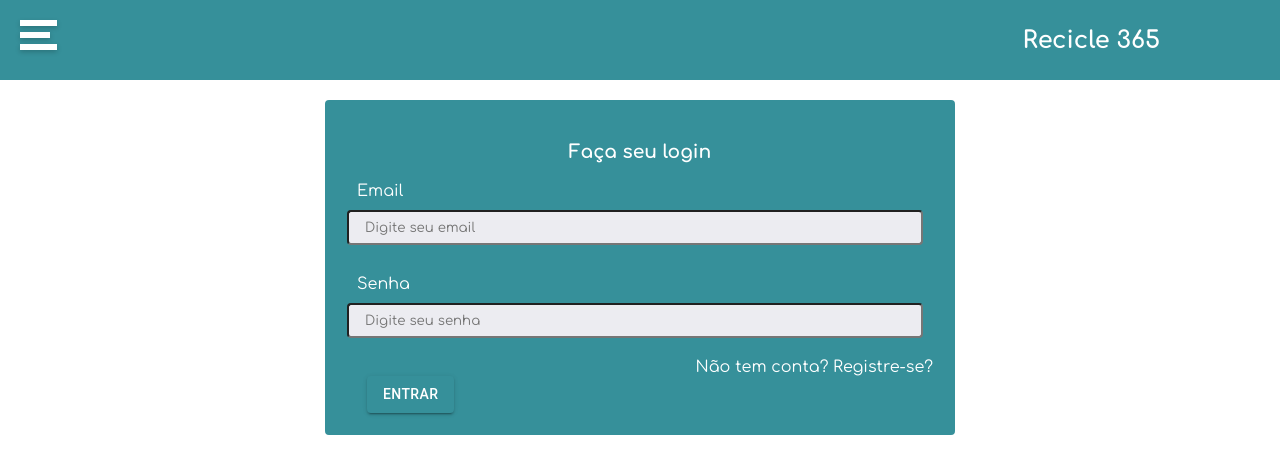
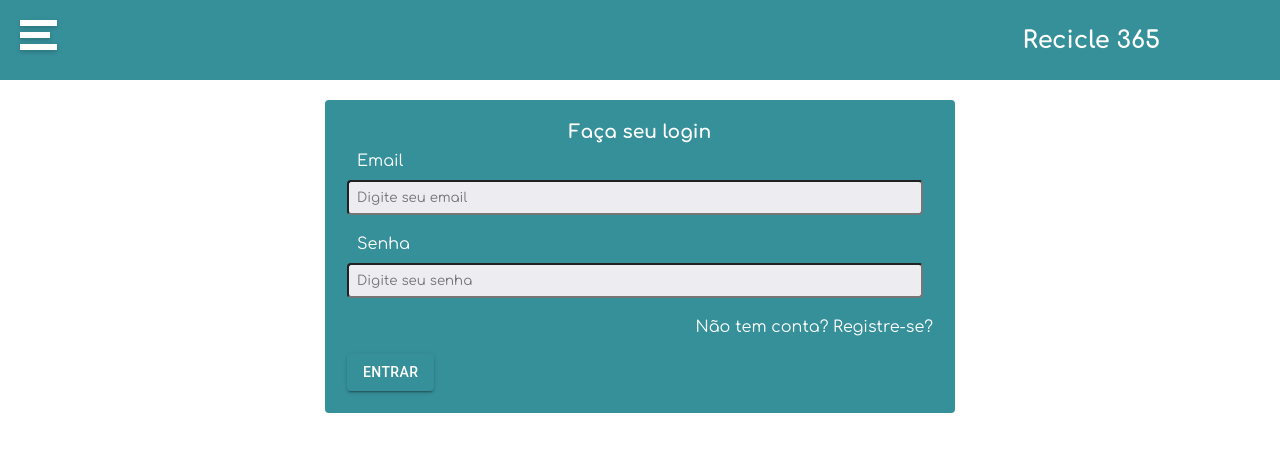
Before and after one commit to renatapulz/recicla365, a React (Vite) app: page /gerenciamento in a window 1280 px wide. Shown: the top 474 px of the page. Built offline with nearby package versions, Linux system fonts and the light colour scheme.

Commit message:
Adição deo ícone de adicionar pontos de coleta e ajustes gerais no CSS.

```diff
--- a/src/assets/components/card/style.css
+++ b/src/assets/components/card/style.css
@@ -4,7 +4,7 @@
     background-color: #ececf1;
     margin: 0 auto;
     padding: 10px;
-    margin-top: 20px;
+    margin-top: 15px;
     max-width: 630px;
 }
 
@@ -20,13 +20,15 @@
 .icons {
     display: flex;
     justify-content: flex-end;
-    padding: 15px 0;
+    padding: 10px 0;
 }
 .icon-card {
     cursor: pointer;
     margin-right: 10px;
+    color: #36909A;
 }
 
 .icon-card:hover {
-    color: #36909A;
+    color: black;
+    transform: scale(1.2);
 }
--- a/src/pages/Cadastro/style.css
+++ /dev/null
@@ -1,51 +0,0 @@
-
-.signup-screen {
-    border: 2px solid #36909A;
-    border-radius: 4px;
-    background-color: #36909A;
-    margin: 0 auto;
-    padding: 20px;
-    margin-top: 20px;
-}
-
-form {
-    max-width: 630px;
-    margin: 0 auto;
-    padding: 20px;
-}
-
-label {
-    display: block;
-    text-align: left;
-    padding: 10px;
-    color: #FFFFFF;
-}
-
-.input-forms {
-    width: calc(100% - 10px);
-    background-color: #ECECF1;
-    border-radius: 4px;
-    padding: 8px 16px;
-    margin-bottom: 20px;
-}
-
-.error-message {
-    color: black;
-    font-weight: bolder;
-    padding: 5px;
-}
-
-.title-register {
-    text-align: center;
-    margin: 20px 0 10px 0;
-    font-weight: 800;
-    color: #FFFFFF;
-}
-
-.link-signup {
-    margin-bottom: 10px;
-    padding-right: 20px;
-    text-align: right;
-    color: #FFFFFF;
-    text-decoration: none;
-}
--- a/src/pages/Cadastro/CadastroPage.jsx
+++ b/src/pages/CadastroUsuario/CadastroPage.jsx
@@ -3,6 +3,8 @@ import { AuthContext } from '../../hooks/AuthContext';
 import CustomButton from "../../assets/components/buttom/buttom";
 import { useForm } from "react-hook-form";
 import "./style.css";
+import { Link } from "react-router-dom";
+import KeyboardBackspaceIcon from '@mui/icons-material/KeyboardBackspace';
 
 function CadastroPage() {
     const { register, handleSubmit, formState: { errors, isSubmitted } } = useForm();
@@ -17,6 +19,7 @@ function CadastroPage() {
         <div>
             <div className="container">
                 <form className="signup-screen" onSubmit={handleSubmit((handleSignupSubmit))}>
+                    <Link to="/login"><KeyboardBackspaceIcon className="icon-return" sx={{ fontSize: 30 }}/></Link>
                     <h3 className="title-register">Registre-se para criar pontos de coleta</h3>
                     <div>
                         <label>Nome</label>
@@ -82,7 +85,9 @@ function CadastroPage() {
                         {errors.password && errors.password.type === "required" && isSubmitted && (<p className="error-message">Campo obrigatório.</p>)}
                         {errors.password && errors.password.type === "maxLength" && isSubmitted && (<p className="error-message">A senha não pode ter mais de 8 caracteres.</p>)}
                     </div>
-                    <CustomButton type="submit" buttonText="Entrar" />
+                    <div className="align-buttom">
+                        <CustomButton type="submit" buttonText="Salvar" />
+                    </div>
                 </form>
             </div>
         </div>
--- /dev/null
+++ b/src/pages/CadastroUsuario/style.css
@@ -0,0 +1,25 @@
+
+.signup-screen {
+    border: 2px solid #36909A;
+    border-radius: 4px;
+    background-color: #36909A;
+    margin: 0 auto;
+    padding: 20px;
+    margin-top: 20px;
+}
+
+.title-register {
+    text-align: center;
+    margin: auto;
+    font-weight: 800;
+    color: #FFFFFF;
+}
+
+.icon-return {
+    color: #ffffff;
+}
+
+.align-buttom {
+    text-align: right;
+    margin-right: 20px;
+}
--- a/src/pages/GerenciarPontos/GerenciarPontos.jsx
+++ b/src/pages/GerenciarPontos/GerenciarPontos.jsx
@@ -2,6 +2,8 @@ import CardPoints from "../../assets/components/card/CardPoints"
 import { useContext, useEffect } from "react";
 import { CollectionPointContext } from "../../hooks/CollectionPointContext.jsx"
 import './style.css';
+import AddCircleIcon from '@mui/icons-material/AddCircle';
+import { Link } from "react-router-dom";
 
 function GerenciarPontos() {
   const { pontoColeta, getCollectionPointsbyUser } = useContext(CollectionPointContext)
@@ -12,12 +14,15 @@ function GerenciarPontos() {
 
   return (
     <div className="container">
+      <div className="icons">
+        <Link to="/login"><AddCircleIcon className="icon-card" sx={{ fontSize: 50 }}/></Link>
+      </div>
       {Array.isArray(pontoColeta) && pontoColeta.length > 0 ? (
         pontoColeta.map((ponto, index) => (
           <CardPoints exibirIcones={true} Points={ponto} key={index} />
         ))
       ) : (
-        <h2 className='message'>Você não tem pontos de coleta cadastrados</h2>
+        <h2 className='message'>Sem pontos de coleta cadastrados. Clique no ícone (+) para adicionar.</h2>
       )}
     </div>
   )
--- a/src/pages/GerenciarPontos/style.css
+++ b/src/pages/GerenciarPontos/style.css
@@ -1,5 +1,4 @@
 .message {
     text-align: center;
-    margin-top: 40px;
-
+    margin-top: 20px;
 }
--- a/src/pages/Login/LoginPage.jsx
+++ b/src/pages/Login/LoginPage.jsx
@@ -38,8 +38,12 @@ function LoginPage() {
                         {errors.password && errors.password.type === "required" && isSubmitted && (<p className="error-message">Campo obrigatório.</p>)}
                         {errors.password && errors.password.type === "maxLength" && isSubmitted && (<p className="error-message">A senha não pode ter mais de 8 caracteres.</p>)}
                     </div>
-                    <Link to="/cadastro" className="link-signup"><p>Não tem conta? Registre-se?</p></Link>
-                    <CustomButton type="submit" buttonText="Entrar" />
+                    <div className="space">
+                        <Link to="/cadastro" className="link-signup"><p>Não tem conta? Registre-se?</p></Link>
+                    </div>
+                    <div>
+                        <CustomButton type="submit" buttonText="Entrar" />
+                    </div>
                 </form>
             </div>
         </div>
--- a/src/pages/Login/style.css
+++ b/src/pages/Login/style.css
@@ -25,14 +25,13 @@ label {
     width: calc(100% - 10px);
     background-color: #ECECF1;
     border-radius: 4px;
-    padding: 8px 16px;
-    margin-bottom: 20px;
+    padding: 8px;
+    margin-bottom: 10px;
 }
 
 .error-message {
-    color: black;
+    color: #00008B;
     font-weight: bolder;
-    padding: 5px;
 }
 
 .title-register {
@@ -43,9 +42,12 @@ label {
 }
 
 .link-signup {
-    margin-bottom: 10px;
-    padding-right: 20px;
+    padding-right: 5px;
     text-align: right;
     color: #FFFFFF;
     text-decoration: none;
 }
+
+.space {
+    margin-top: 10px;
+}
--- a/src/router/Routes.jsx
+++ b/src/router/Routes.jsx
@@ -4,7 +4,7 @@ import Home from '../pages/Home/Home.jsx';
 import GerenciarPontos from '../pages/GerenciarPontos/GerenciarPontos.jsx'
 import EditarPonto from '../pages/EdicaoPonto/EditarPonto.jsx';
 import LoginPage from '../pages/Login/LoginPage.jsx';
-import CadastroPage from '../pages/Cadastro/CadastroPage.jsx'
+import CadastroPage from '../pages/CadastroUsuario/CadastroPage.jsx'
 import PropTypes from 'prop-types';
 import { useContext } from "react";
 import { AuthContext } from '../hooks/AuthContext.jsx';
```
